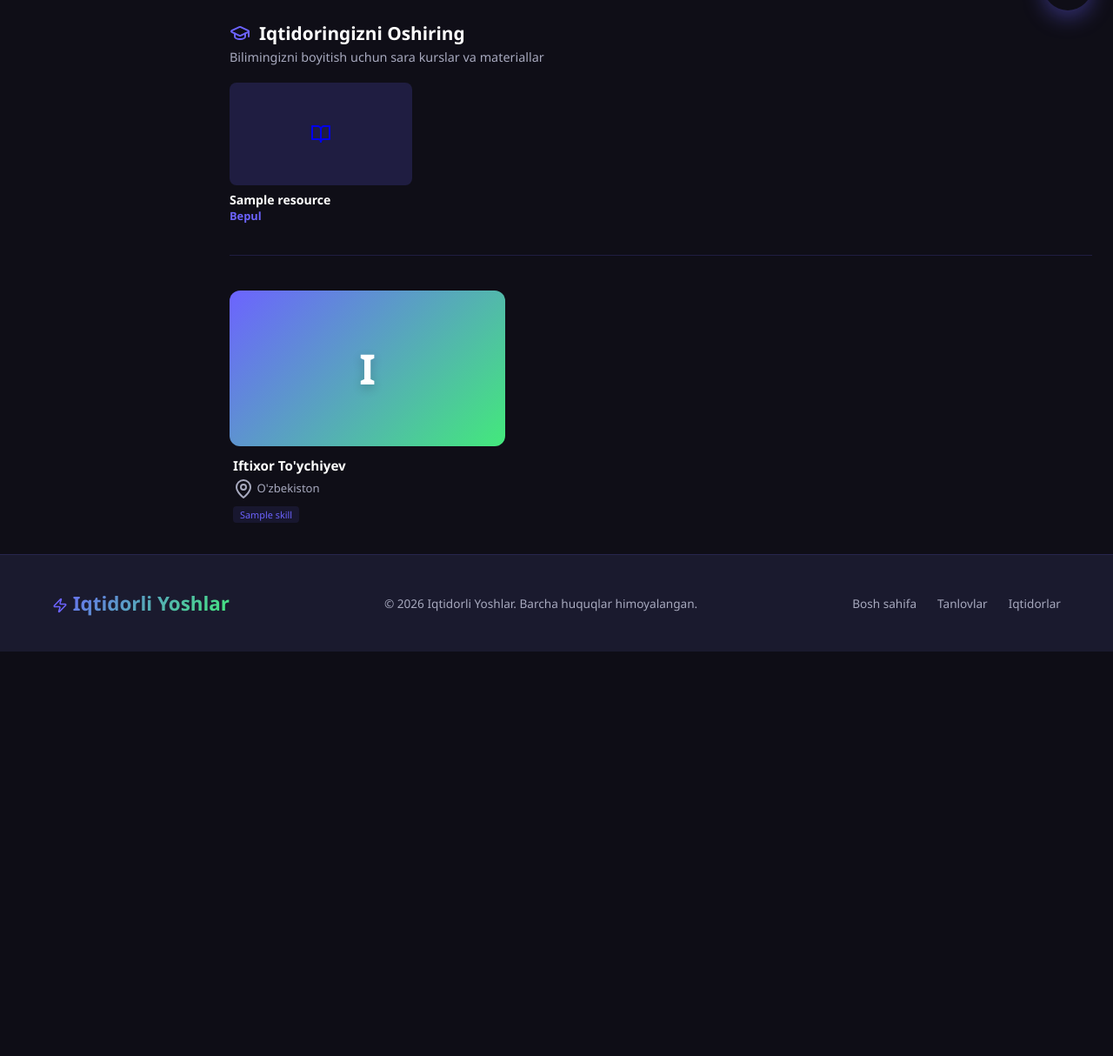
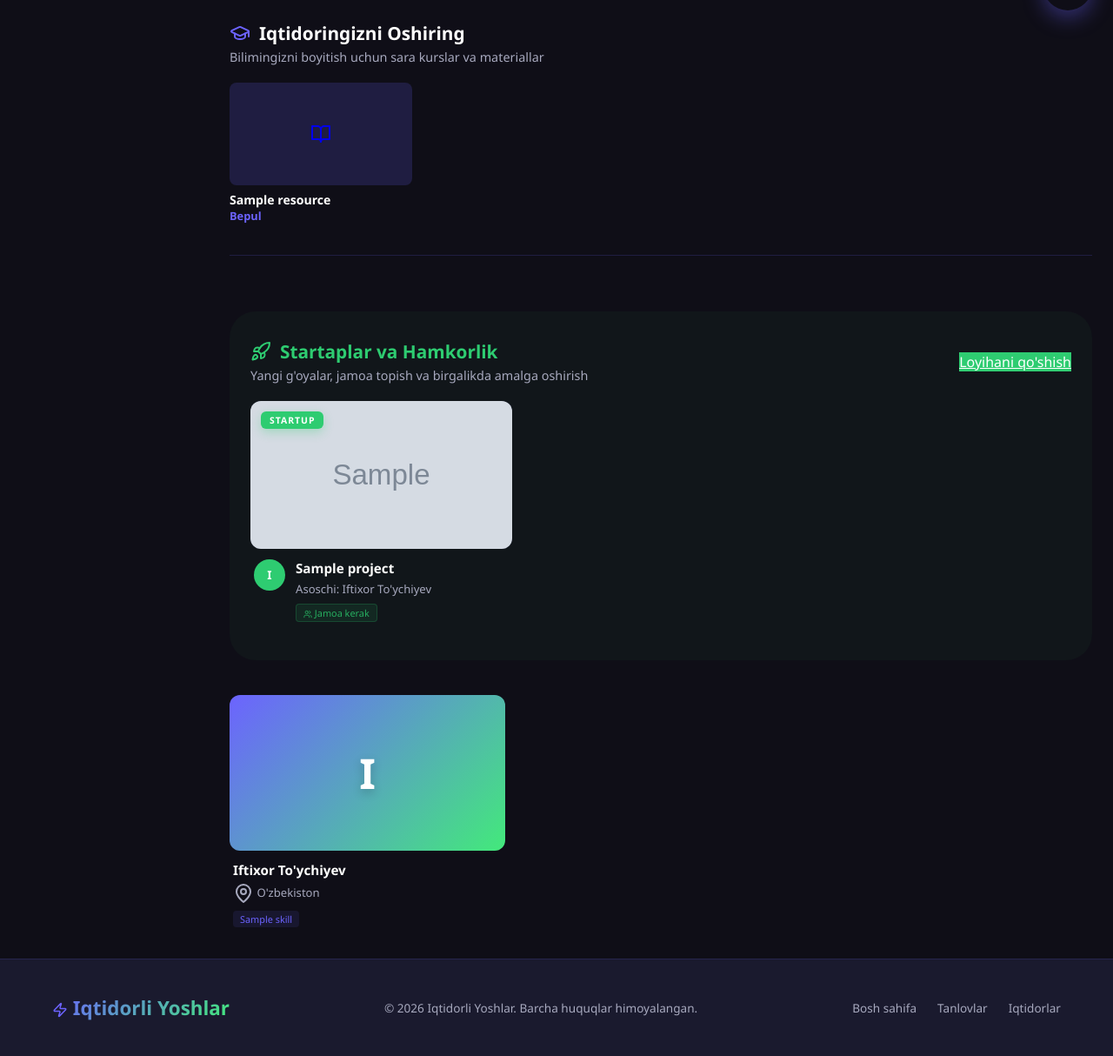
Before and after one commit to Iftix0r/Iqtidorli_yoshlar, a Django app: page / in a window 1280 px wide. Shown: the part 764-1978 px from the top of the page at 87% size. Before the commit the page ends 1513 px from the top, so only its background shows below. Run offline with Django 4.2, Linux system fonts and the light colour scheme; data comes from the database, SQL or seed files in the repository; tables that the repository leaves empty hold one stand-in row (values such as "Sample post"); grey boxes marked "Sample" are stand-in pictures.

Commit message:
feat: add startups section to homepage with dynamic data fetching and UI rendering

```diff
--- a/core/views.py
+++ b/core/views.py
@@ -56,10 +56,18 @@
         .order_by('-created_at')[:8]
     )
 
+    # Startaplar (Darslik uchun: barcha loyihalardan bir nechtasini startap deb ko'rsatamiz
+    # agar filtr ishlamasa fallback qilamiz)
+    try:
+        startups = Project.objects.filter(is_startup=True).order_by('-created_at')[:6]
+    except:
+        startups = Project.objects.all().order_by('-created_at')[:6]
+
     return render(request, 'index.html', {
         'top_talents': top_talents,
         'recent_projects': recent_projects,
         'recent_resources': recent_resources,
+        'startups': startups,
         'stats': stats,
         'categories': categories,
     })
--- a/templates/index.html
+++ b/templates/index.html
@@ -103,6 +103,39 @@
             <div class="mini-body">
               <h4 class="mini-title">{{ r.title }}</h4>
               <p class="mini-meta">{{ r.price|default:"Bepul" }}</p>
+            </div>
+          </div>
+          {% endfor %}
+        </div>
+      </div>
+
+      <!-- STARTAPLAR VA HAMKORLIK -->
+      <div class="feed-full-row" style="background:rgba(67,233,123,.03); border:none; padding:32px 24px; border-radius:30px;">
+        <div class="row-header">
+          <div style="display:flex;align-items:center;justify-content:space-between;flex-wrap:wrap;gap:15px;">
+            <div>
+               <h2 style="color:#2ecc71;"><i data-lucide="rocket"></i> Startaplar va Hamkorlik</h2>
+               <p>Yangi g'oyalar, jamoa topish va birgalikda amalga oshirish</p>
+            </div>
+            <a href="{% url 'portal' %}" class="btn-sm-white" style="background:#2ecc71;color:#fff;">Loyihani qo'shish</a>
+          </div>
+        </div>
+        <div class="feed-grid" style="grid-template-columns: repeat(auto-fill, minmax(280px, 1fr));">
+          {% for s in startups %}
+          <div class="feed-card project-card startup-card">
+            <a href="{% url 'portal' %}" class="card-thumb">
+              {% if s.image %}<img src="{{ s.image.url }}">{% else %}<div class="thumb-placeholder" style="background:linear-gradient(135deg,#2ecc71,#27ae60);"><i data-lucide="zap"></i></div>{% endif %}
+              <div class="startup-badge">STARTUP</div>
+            </a>
+            <div class="card-body">
+              <div class="user-avatar" style="background:#2ecc71;">{{ s.user.initial }}</div>
+              <div class="card-info">
+                <h3 class="card-title">{{ s.title }}</h3>
+                <p class="card-meta">Asoschi: {{ s.user.get_full_name|default:s.user.phone }}</p>
+                <div style="margin-top:8px;display:flex;gap:5px;">
+                   <span class="mini-tag" style="background:rgba(46,204,113,.1);color:#27ae60;border:1px solid rgba(46,204,113,.2);"><i data-lucide="users" style="width:10px;height:10px;"></i> Jamoa kerak</span>
+                </div>
+              </div>
             </div>
           </div>
           {% endfor %}
@@ -221,6 +254,9 @@
 .mini-placeholder i { width: 24px; height: 24px; color: var(--muted); }
 .mini-title { font-size: .88rem; font-weight: 700; line-height: 1.3; display: -webkit-box; -webkit-line-clamp: 2; -webkit-box-orient: vertical; overflow: hidden; }
 .mini-meta { font-size: .8rem; color: var(--primary); font-weight: 600; }
+
+.startup-badge { position: absolute; top: 12px; left: 12px; background: #2ecc71; color: #fff; padding: 3px 10px; border-radius: 6px; font-size: .65rem; font-weight: 800; letter-spacing: 1px; box-shadow: 0 4px 12px rgba(46,204,113,.3); }
+.startup-card:hover { transform: translateY(-5px); }
 </style>
 
 {% endblock %}
```
